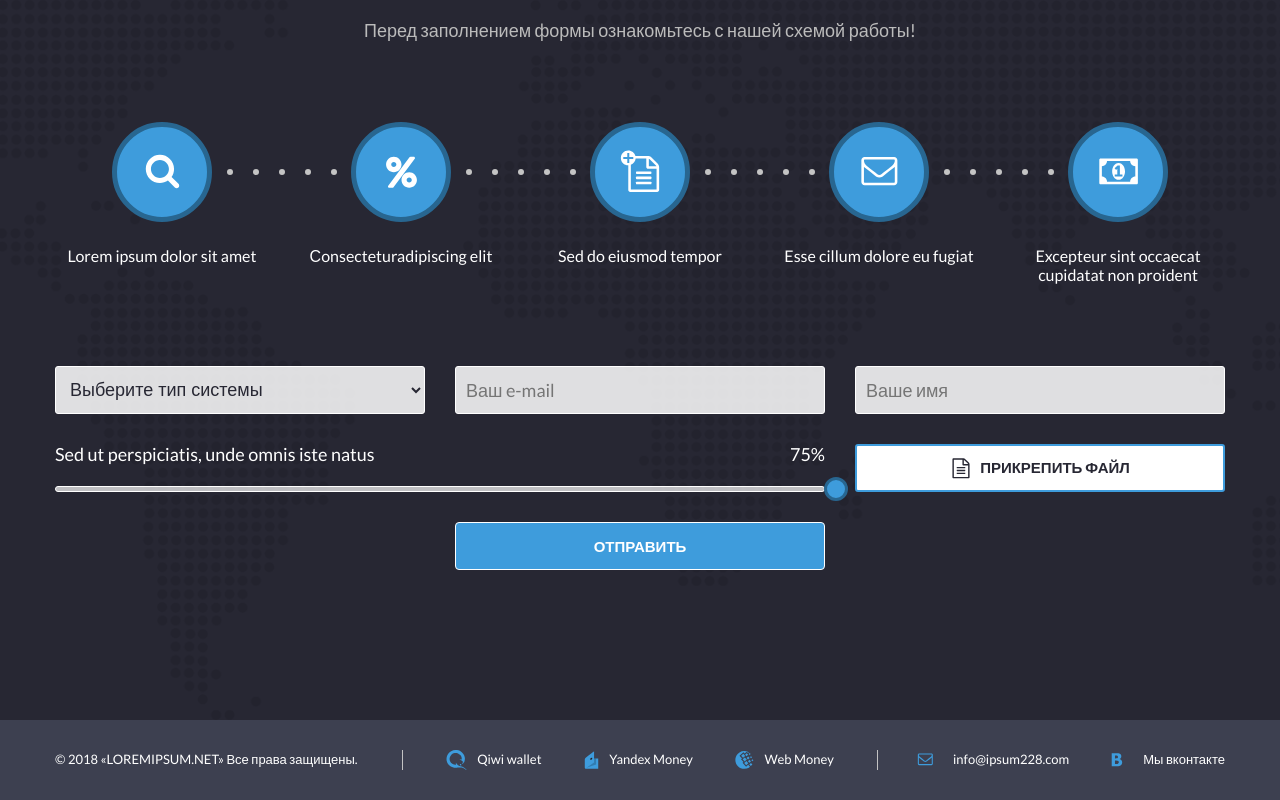
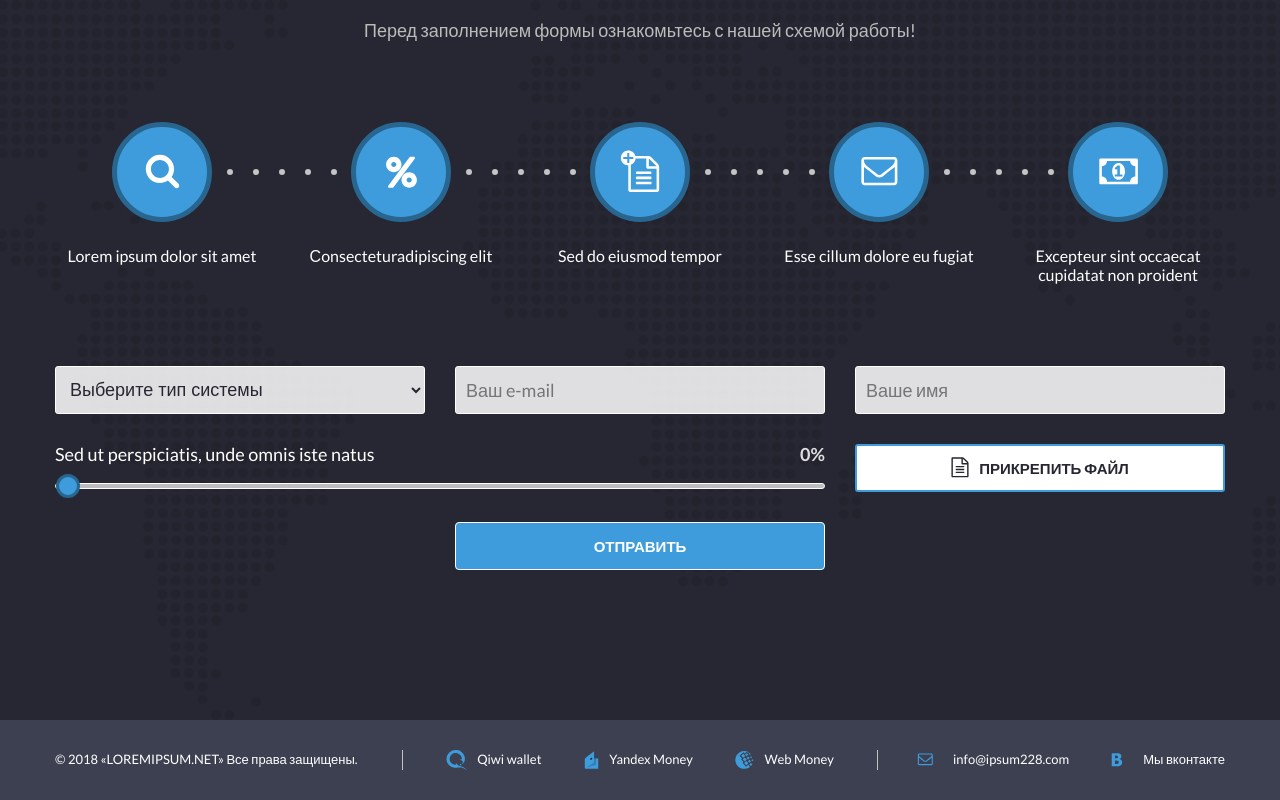
Before and after one commit to jeka5650962/softcorp_test_project, a website: page src/index.html in a window 1280 px wide. Shown: the part 1024-1824 px from the top of the page. Drawn offline with nearby package versions, Linux system fonts and the light colour scheme; files that its build step writes are made by us from their sources.

Commit message:
Продолжаю верстать форму

```diff
--- a/gulp/version.json
+++ b/gulp/version.json
@@ -1,3 +1,3 @@
 {
-    "main": "20220906095659"
+    "main": "20220907164132"
 }
--- a/src/index.html
+++ b/src/index.html
@@ -114,10 +114,12 @@
                             </div>
                         </div>
                     </div>
-                    <form action="#" method="post" enctype="multipart/form-data" class="order__form form">
-                        <div class="form__system">
-                            <select name="systems">
-                                <option value="none">Выберите тип системы</option>
+                    <!-- --------------------------------- ФОРМА --------------------------------- -->
+                    <form action="#" id="form" class="order__form form">
+                        <div class="form__item">
+                            <label for="formSelect"></label>
+                            <select id="formSelect" name="system">
+                                <option value="none" selected>Выберите тип системы</option>
                                 <option value="sed">Sed ut perspiciatis</option>
                                 <option value="nemo">Nemo enim ipsam</option>
                                 <option value="et">Et harum quidem</option>
@@ -125,33 +127,47 @@
                                 <option value="itaque">Itaque earum rerum</option>
                             </select>
                         </div>
-                        <div class="form__email">
-                            <input placeholder="Ваш e-mail" type="text" name="user_email" value=""/>
+                        <div class="form__item">
+                            <label for="formEmail"></label>
+                            <input id="formEmail" type="text" name="email" placeholder="Ваш e-mail">
                         </div>
-                        <div class="form__name">
-                            <input placeholder="Ваше имя" type="text" name="user_name" value=""/>
+                        <div class="form__item">
+                            <label for="formName"></label>
+                            <input id="formName" type="text" name="name" placeholder="Ваше имя">
                         </div>
-                        <div class="form__line line">
-                            <div class="line__info">
-                                <span>Sed ut perspiciatis, unde omnis iste natus</span>
-                                <span>75%</span>
+                        <div class="form__item">
+                            <!-- ------------------------------ range -->
+                            <div class="form__range range">
+                                <div class="range__description">Sed ut perspiciatis, unde omnis iste natus</div>
+                                <div class="range__value"><span id="rangeValue"></span>%</div>
+                                <div class="range__line">
+                                    <label for="myRange"></label>
+                                    <input
+                                            type="range"
+                                            min="0"
+                                            max="100"
+                                            value="0"
+                                            id="myRange"
+                                    >
+                                </div>
                             </div>
-                            <div class="line__full">
-                                <b></b>
-                            </div>
+                            <!-- ------------------------------ range -->
                         </div>
-                        <div class="form__file">
-                            <input type="file" id="file" name="file">
-                            <label for="file">Прикрепить файл</label>
-                            <svg width="18" height="21" viewBox="0 0 18 21" fill="none" xmlns="http://www.w3.org/2000/svg">
-                                <path d="M16.8125 4.60899L13.3304 1.12685C12.9174 0.713902 12.0915 0.36792 11.5 0.36792H1.50002C0.9085 0.36792 0.428589 0.847831 0.428589 1.43935V19.2965C0.428589 19.888 0.9085 20.3679 1.50002 20.3679H16.5C17.0915 20.3679 17.5714 19.888 17.5714 19.2965V6.43935C17.5714 5.84783 17.2255 5.02194 16.8125 4.60899ZM11.8572 1.88578C12.0469 1.95274 12.2366 2.05319 12.3148 2.13131L15.8081 5.62462C15.8862 5.70274 15.9866 5.89247 16.0536 6.08221H11.8572V1.88578ZM16.1429 18.9394H1.85716V1.79649H10.4286V6.43935C10.4286 7.03087 10.9085 7.51078 11.5 7.51078H16.1429V18.9394ZM4.7143 9.29649V10.0108C4.7143 10.2117 4.87055 10.3679 5.07145 10.3679H12.9286C13.1295 10.3679 13.2857 10.2117 13.2857 10.0108V9.29649C13.2857 9.0956 13.1295 8.93935 12.9286 8.93935H5.07145C4.87055 8.93935 4.7143 9.0956 4.7143 9.29649ZM12.9286 11.7965H5.07145C4.87055 11.7965 4.7143 11.9527 4.7143 12.1536V12.8679C4.7143 13.0688 4.87055 13.2251 5.07145 13.2251H12.9286C13.1295 13.2251 13.2857 13.0688 13.2857 12.8679V12.1536C13.2857 11.9527 13.1295 11.7965 12.9286 11.7965ZM12.9286 14.6536H5.07145C4.87055 14.6536 4.7143 14.8099 4.7143 15.0108V15.7251C4.7143 15.926 4.87055 16.0822 5.07145 16.0822H12.9286C13.1295 16.0822 13.2857 15.926 13.2857 15.7251V15.0108C13.2857 14.8099 13.1295 14.6536 12.9286 14.6536Z"
-                                      fill="#272733"/>
-                            </svg>
+                        <div class="form__item">
+                            <label for="formImage" class="form__uploadLabel">
+                                <svg width="18" height="21" viewBox="0 0 18 21" fill="none" xmlns="http://www.w3.org/2000/svg">
+                                    <path d="M16.8125 4.60899L13.3304 1.12685C12.9174 0.713902 12.0915 0.36792 11.5 0.36792H1.50002C0.9085 0.36792 0.428589 0.847831 0.428589 1.43935V19.2965C0.428589 19.888 0.9085 20.3679 1.50002 20.3679H16.5C17.0915 20.3679 17.5714 19.888 17.5714 19.2965V6.43935C17.5714 5.84783 17.2255 5.02194 16.8125 4.60899ZM11.8572 1.88578C12.0469 1.95274 12.2366 2.05319 12.3148 2.13131L15.8081 5.62462C15.8862 5.70274 15.9866 5.89247 16.0536 6.08221H11.8572V1.88578ZM16.1429 18.9394H1.85716V1.79649H10.4286V6.43935C10.4286 7.03087 10.9085 7.51078 11.5 7.51078H16.1429V18.9394ZM4.7143 9.29649V10.0108C4.7143 10.2117 4.87055 10.3679 5.07145 10.3679H12.9286C13.1295 10.3679 13.2857 10.2117 13.2857 10.0108V9.29649C13.2857 9.0956 13.1295 8.93935 12.9286 8.93935H5.07145C4.87055 8.93935 4.7143 9.0956 4.7143 9.29649ZM12.9286 11.7965H5.07145C4.87055 11.7965 4.7143 11.9527 4.7143 12.1536V12.8679C4.7143 13.0688 4.87055 13.2251 5.07145 13.2251H12.9286C13.1295 13.2251 13.2857 13.0688 13.2857 12.8679V12.1536C13.2857 11.9527 13.1295 11.7965 12.9286 11.7965ZM12.9286 14.6536H5.07145C4.87055 14.6536 4.7143 14.8099 4.7143 15.0108V15.7251C4.7143 15.926 4.87055 16.0822 5.07145 16.0822H12.9286C13.1295 16.0822 13.2857 15.926 13.2857 15.7251V15.0108C13.2857 14.8099 13.1295 14.6536 12.9286 14.6536Z"
+                                          fill="#272733"/>
+                                </svg>
+                                <span>Прикрепить файл</span>
+                            </label>
+                            <input id="formImage" accept=".jpg, .png, .gif" type="file" name="image" class="form__uploadInput">
                         </div>
-                        <div class="form__button">
-                            <button type="submit">Отправить</button>
+                        <div class="form__item">
+                            <button type="submit" class="form__button">Отправить</button>
                         </div>
                     </form>
+                    <!-- --------------------------------- ФОРМА --------------------------------- -->
                 </div>
             </div>
             <div class="order__image _ibg">
@@ -161,6 +177,22 @@
     </main>
     @@include('html/footer.html',{})
 </div>
+<script type="text/javascript">
+    let slider = document.getElementById("myRange");
+    let output = document.getElementById("rangeValue");
+
+    output.innerHTML = slider.value;
+
+    slider.oninput = function () {
+        output.innerHTML = this.value;
+    }
+
+    slider.addEventListener("mousemove", function () {
+        let x = slider.value;
+        let color = 'linear-gradient(90deg, rgb(62, 156, 220) ' + x + '%, rgb(189, 189, 192) ' + x + '%)';
+        slider.style.background = color;
+    })
+</script>
 <!--<script src="js/app.min.js"></script>-->
 </body>
 </html>
--- a/src/scss/style.scss
+++ b/src/scss/style.scss
@@ -259,111 +259,139 @@ body {
                 }
             }
         }
+        // ---------------------------------------------------------- ФОРМА
         &__form {
             flex: 1 1 auto;
         }
         .form {
-            display: grid;
-            grid-template-columns: repeat(3, 370px);
-            grid-template-areas: 'system email name' 'line line file' 'button button button';
-            grid-column-gap: 30px;
-            grid-row-gap: 30px;
-            justify-items: center;
-            &__system {
-                grid-area: system;
+            display: flex;
+            flex-wrap: wrap;
+            margin: 0 -15px;
+            &__item {
+                padding: 0 15px;
+                &:not(:last-child) {
+                    margin-bottom: 30px;
                 }
-            &__email {
-                grid-area: email;
+                &:nth-child(1) {
+                    flex: 0 1 33.333%;
                 }
-            &__name {
-                grid-area: name;
+                &:nth-child(2) {
+                    flex: 0 1 33.333%;
                 }
-            &__line {
-                grid-area: line;
+                &:nth-child(3) {
+                    flex: 0 1 33.333%;
                 }
-            .line {
+                &:nth-child(4) {
+                    flex: 0 1 66.666%;
+                }
+                &:nth-child(5) {
+                    flex: 0 1 33.333%;
+                }
+                &:last-child {
+                    flex: 0 1 100%;
                     display: flex;
-                flex-direction: column;
-                justify-content: space-between;
-                &__info {
+                    justify-content: center;
+                }
+                input[type="text"], select {
+                    width: 370px;
+                    height: 48px;
+                    background-color: rgba(255, 255, 255, 0.85);
+                    border: 1px solid #fff;
+                    border-radius: 3px;
+                    padding: 12px 10px;
+                    font-size: 18px;
+                    line-height: calc(22 / 18 * 100%);
+                    color: #272733;
+                }
+            }
+            &__range {}
+            .range {
                 display: flex;
-                    justify-content: space-between;
-                }
-                span {
-                    display: inline-block;
+                flex-wrap: wrap;
+                &__description {
+                    flex: 0 1 50%;
                     font-size: 18px;
                     line-height: calc(22 / 18 * 100%);
                     color: #fff;
                 }
-                &__full {
-                    width: 770px;
+                &__value {
+                    flex: 0 1 50%;
+                    display: flex;
+                    justify-content: flex-end;
+                    font-size: 18px;
+                    line-height: calc(22 / 18 * 100%);
+                    font-weight: 700;
+                    color: rgba(255, 255, 255, 0.85);
+                }
+                &__line {
+                    flex: 0 1 100%;
+                    margin-top: 5px;
+                    input[type="range"] {
+                        -webkit-appearance: none;
+                        width: 100%;
                         height: 6px;
+                        background: linear-gradient(90deg, rgb(189, 189, 192) 60%, rgb(189, 189, 192) 60%);
                         border: 1px solid #fff;
                         border-radius: 3px;
-                    background-color: rgba(255, 255, 255, 0.7);
-                    position: relative;
-                    b {
-                        position: absolute;
-                        top: -10px;
-                        left: 100%;
+                        &::-webkit-slider-thumb {
+                            -webkit-appearance: none;
+                            appearance: none;
                             width: 24px;
                             height: 24px;
+                            background-color: #3e9cdc;
                             border: 3px solid #286690;
                             border-radius: 50%;
+                            cursor: pointer;
+                        }
+                        &::-moz-range-thumb {
+                            width: 24px;
+                            height: 24px;
                             background-color: #3e9cdc;
+                            border: 3px solid #286690;
+                            border-radius: 50%;
                             cursor: pointer;
                         }
                     }
                 }
-            &__file {
-                grid-area: file;
-                position: relative;
+            }
+            &__uploadLabel {
+                display: flex;
+                justify-content: center;
+                align-items: center;
+                width: 370px;
+                height: 48px;
+                background-color: #fff;
+                border: 2px solid #3e9cdc;
+                border-radius: 3px;
+                font-weight: 700;
+                font-size: 15px;
+                line-height: calc(18 / 15 * 100%);
+                color: #272733;
+                text-transform: uppercase;
+                text-align: center;
+                padding: 12px 0;
+                cursor: pointer;
                 svg {
-                    position: absolute;
-                    top: 14px;
-                    left: 97px;
+                    margin-right: 10px;
                 }
             }
+            &__uploadInput {
+                display: none;
+            }
             &__button {
-                grid-area: button;
-            }
-            & > div > select, input, label, button {
                 width: 370px;
                 height: 48px;
+                background-color: #3e9cdc;
                 border: 1px solid #fff;
-                border-radius: 3px;
-                background-color: rgba(255, 255, 255, 0.85);
-                font-size: 18px;
-                line-height: calc(22 / 18 * 100%);
-                color: #272733;
-                padding: 12px 10px;
-            }
-            & > div > input[type="text"] {}
-            & > div > input[type="file"] {
-                display: none;
-            }
-            & > div > label {
-                display: block;
-                background-color: #fff;
-                border: 2px solid #3e9cdc;
-                cursor: pointer;
+                border-radius: 4px;
+                font-weight: 700;
+                font-size: 15px;
+                line-height: calc(18 / 15 * 100%);
                 text-transform: uppercase;
-                font-size: 15px;
-                font-weight: 700;
-                line-height: calc(18 / 15 * 100%);
-                text-align: center;
-                padding-left: 40px;
-            }
-            & > div > button {
-                background-color: #3e9cdc;
-                border-radius: 4px;
-                font-size: 15px;
-                font-weight: 700;
-                line-height: calc(18 / 15 * 100%);
                 color: #fff;
-                text-transform: uppercase;
             }
         }
+        // ---------------------------------------------------------- ФОРМА
     }
 }
 // ---------------------------------------------------------------------------------- footer
```
Also changed, not shown: dist/css/style.css, dist/css/style.min.css, dist/index.html, src/js/line.js (added). Lines whose indentation alone changed are shown as unchanged.
